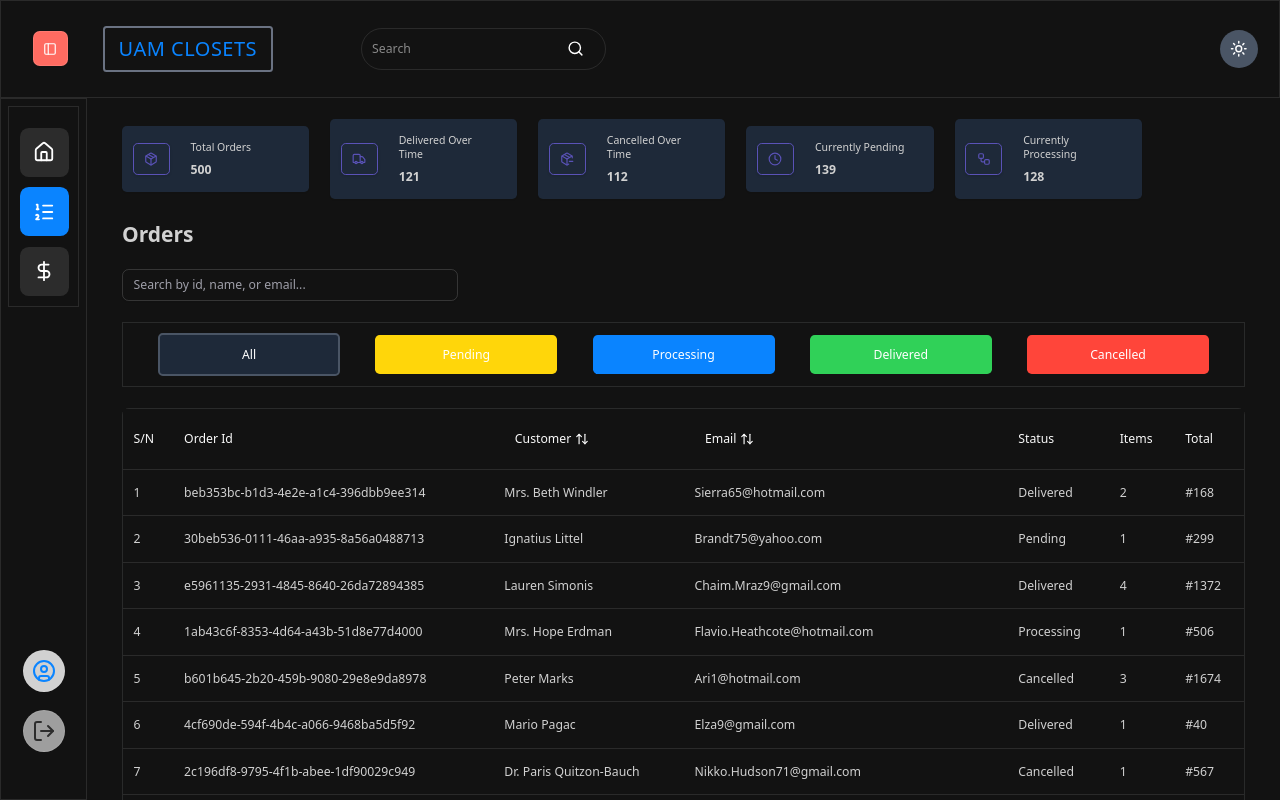
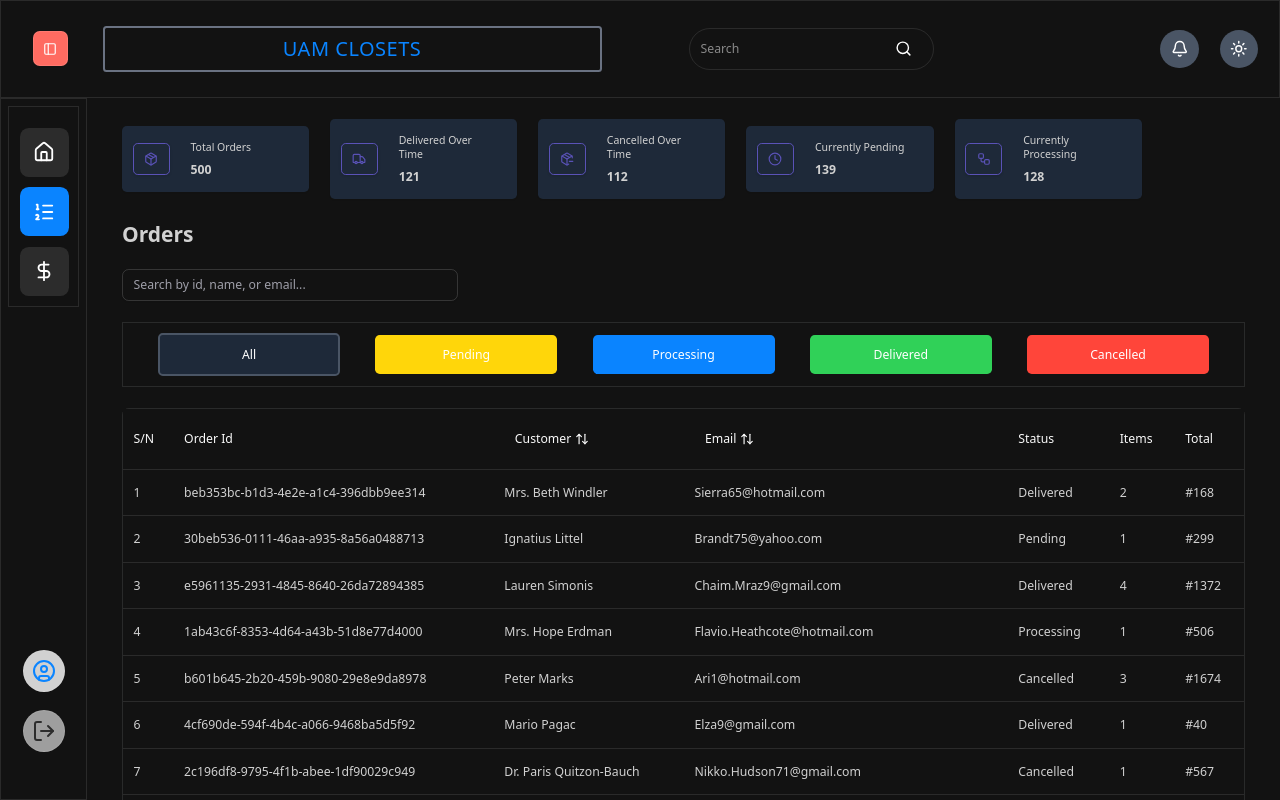
Before and after one commit to wetwan/dashboard-mamah, a Next.js app: page /order in a window 1280 px wide. Built offline with nearby package versions, Linux system fonts and the light colour scheme.

Commit message:
using react wuery and checking loaidng

```diff
--- a/components/dashboardHeader.tsx
+++ b/components/dashboardHeader.tsx
@@ -3,7 +3,7 @@ import { useTheme } from "@/src/store/themeStore";
 import React from "react";
 import Logo from "./logo";
 import { Button } from "./ui/button";
-import { Sidebar, X } from "lucide-react";
+import { Bell, Sidebar, X } from "lucide-react";
 import ThemeToggle from "./Themetoggle";
 import Search from "./search";
 
@@ -15,7 +15,7 @@ const DashboardHeader = () => {
   return (
     <div className="flex items-center w-full  border justify-between lg:px-5 px-3">
       <div
-        className={`flex flex-row-reverse items-center lg:px-4 p-1 gap-10
+        className={`flex flex-1 flex-row-reverse items-center lg:px-4 p-1 gap-10
           lg:justify-between py-5
         `}
       >
@@ -31,11 +31,22 @@ const DashboardHeader = () => {
         </Button>
       </div>
       <div className="flex  lg:flex-1 p-1 ml-20 justify-between items-center">
-        <div className="max-lg:hidden">
+        <div className="max-lg:hidden ">
           <Search />
         </div>
 
-        <ThemeToggle />
+        <div className="flex items-center justify-center gap-6">
+          {" "}
+          <button
+            className="p-3 rounded-full
+
+                         transition-all duration-300 transform active:scale-95 focus:outline-none"
+            style={{ backgroundColor: colors.gray2 }}
+          >
+            <Bell className="w-5 h-5 transition-transform duration-300" />
+          </button>
+          <ThemeToggle />
+        </div>
       </div>
     </div>
   );
--- a/components/logo.tsx
+++ b/components/logo.tsx
@@ -10,7 +10,7 @@ const Logo = () => {
   return (
     <div
       style={{ color: colors.primary }}
-      className="flex items-center justify-center border-gray-500 uppercase text-[20px] my-2 p-4 py-2  border-2 rounded cursor-pointer tracking-wide"
+      className="flex flex-1 items-center justify-center border-gray-500 uppercase text-[20px] my-2 p-4 py-2  border-2 rounded cursor-pointer tracking-wide"
       onClick={() => {
         router.push("/");
         scrollTo(0, 0);
--- a/src/app/(dashboard)/order/page.tsx
+++ b/src/app/(dashboard)/order/page.tsx
@@ -180,6 +180,8 @@ export default function OrdersTable() {
     },
     placeholderData: (prev) => prev,
   });
+
+  console.log(data);
   const table = useReactTable({
     data: data?.orders ?? [],
     columns,
```
